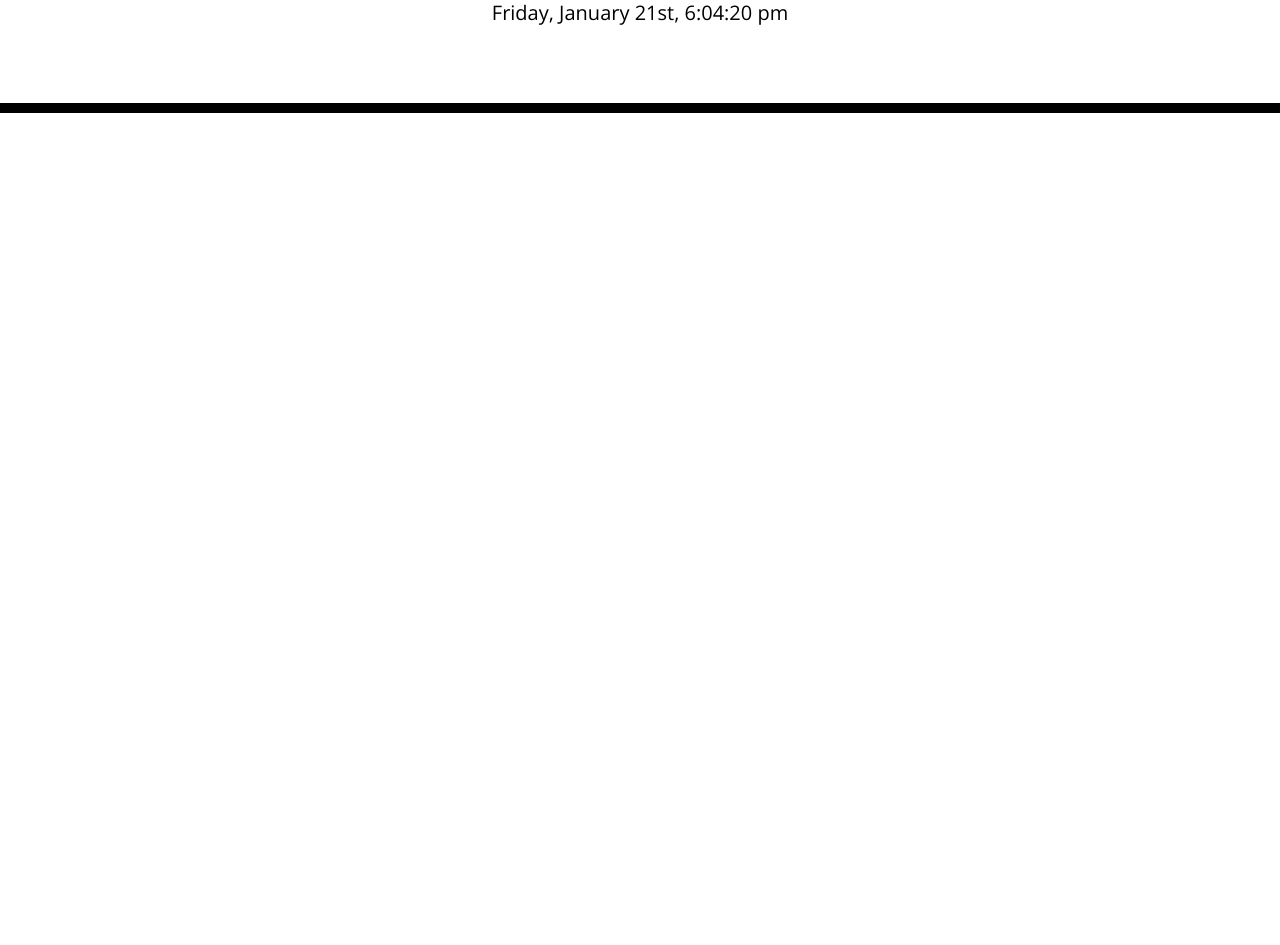
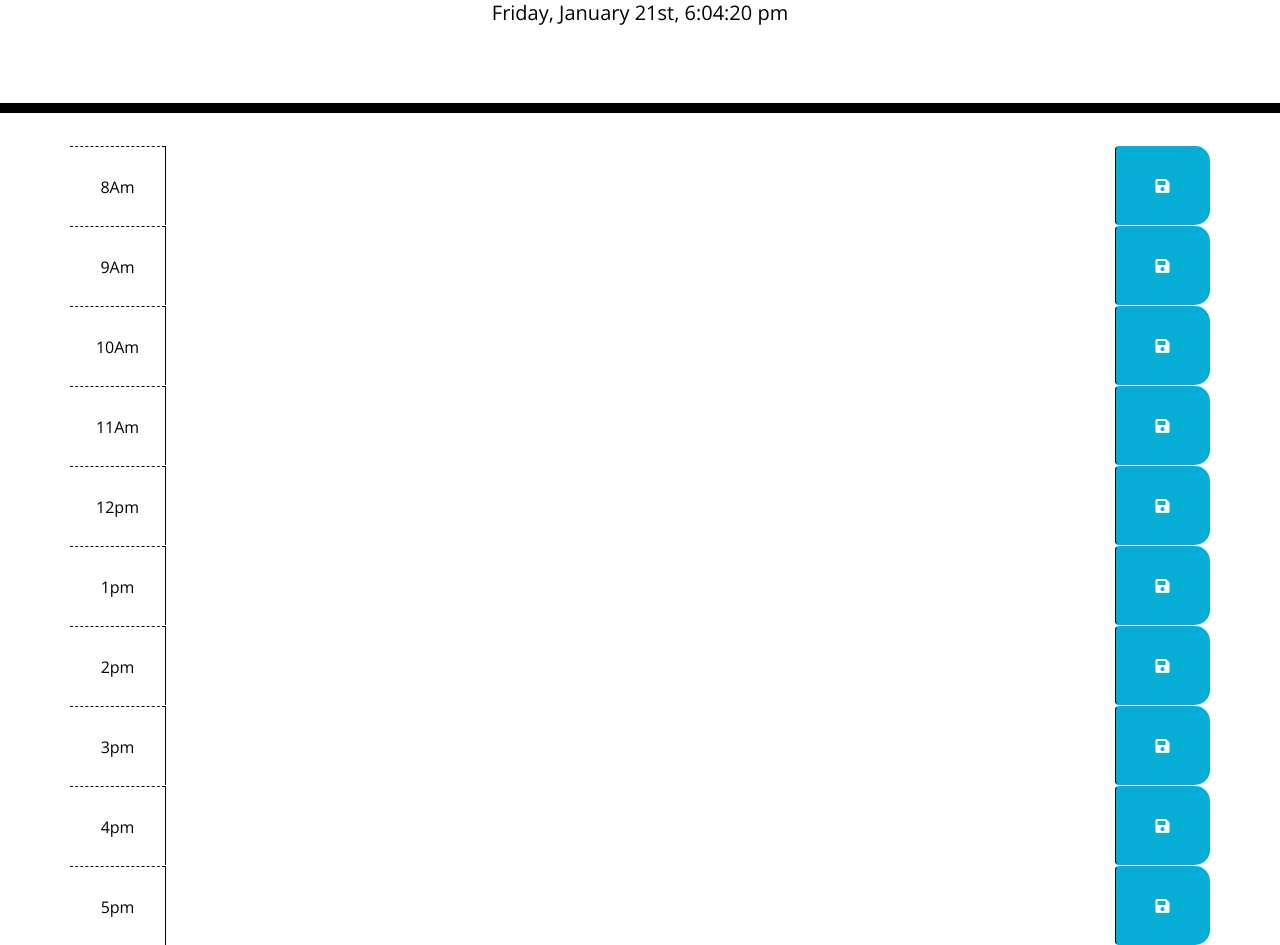
Before and after one commit to pshertzi/work-day-scheduler, a plain HTML site: page index.html in a window 1280 px wide. Shown: the part 191-1136 px from the top of the page. Before the commit the page ends 800 px from the top, so only its background shows below. Drawn offline with nearby package versions, Linux system fonts and the light colour scheme.

Commit message:
hour blocks added in html

```diff
--- a/index.html
+++ b/index.html
@@ -28,8 +28,90 @@
       <p class="lead">A simple calendar app for scheduling your work day</p>
       <p id="currentDay" class="lead"></p>
     </header>
+
     <div class="container">
       <!-- Timeblocks go here -->
+      <div id="hour8" class="row time-block">
+        <div class="col-md-1 hour">
+          8Am
+        </div>
+        <textarea class="col-md-10 description"></textarea>
+        <button class="btn saveBtn col-md-1"><i class="fas fa-save"></i></button>
+
+      </div>
+      <div id="hour9" class="row time-block">
+        <div class="col-md-1 hour">
+          9Am
+        </div>
+        <textarea class="col-md-10 description"></textarea>
+        <button class="btn saveBtn col-md-1"><i class="fas fa-save"></i></button>
+
+      </div>
+      <div id="hour10" class="row time-block">
+        <div class="col-md-1 hour">
+          10Am
+        </div>
+        <textarea class="col-md-10 description"></textarea>
+        <button class="btn saveBtn col-md-1"><i class="fas fa-save"></i></button>
+
+      </div>
+      <div id="hour11" class="row time-block">
+        <div class="col-md-1 hour">
+          11Am
+        </div>
+        <textarea class="col-md-10 description"></textarea>
+        <button class="btn saveBtn col-md-1"><i class="fas fa-save"></i></button>
+
+      </div>
+      <div id="hour12" class="row time-block">
+        <div class="col-md-1 hour">
+          12pm
+        </div>
+        <textarea class="col-md-10 description"></textarea>
+        <button class="btn saveBtn col-md-1"><i class="fas fa-save"></i></button>
+
+      </div>
+      <div id="hour13" class="row time-block">
+        <div class="col-md-1 hour">
+          1pm
+        </div>
+        <textarea class="col-md-10 description"></textarea>
+        <button class="btn saveBtn col-md-1"><i class="fas fa-save"></i></button>
+
+      </div>
+      <div id="hour14" class="row time-block">
+        <div class="col-md-1 hour">
+          2pm
+        </div>
+        <textarea class="col-md-10 description"></textarea>
+        <button class="btn saveBtn col-md-1"><i class="fas fa-save"></i></button>
+
+      </div>
+      <div id="hour15" class="row time-block">
+        <div class="col-md-1 hour">
+          3pm
+        </div>
+        <textarea class="col-md-10 description"></textarea>
+        <button class="btn saveBtn col-md-1"><i class="fas fa-save"></i></button>
+
+      </div>
+      <div id="hour16" class="row time-block">
+        <div class="col-md-1 hour">
+          4pm
+        </div>
+        <textarea class="col-md-10 description"></textarea>
+        <button class="btn saveBtn col-md-1"><i class="fas fa-save"></i></button>
+
+      </div>
+      <div id="hour17" class="row time-block">
+        <div class="col-md-1 hour">
+          5pm
+        </div>
+        <textarea class="col-md-10 description"></textarea>
+        <button class="btn saveBtn col-md-1"><i class="fas fa-save"></i></button>
+
+      </div>
+
     </div>
 
     <script src="https://code.jquery.com/jquery-3.4.1.min.js"></script>
```
